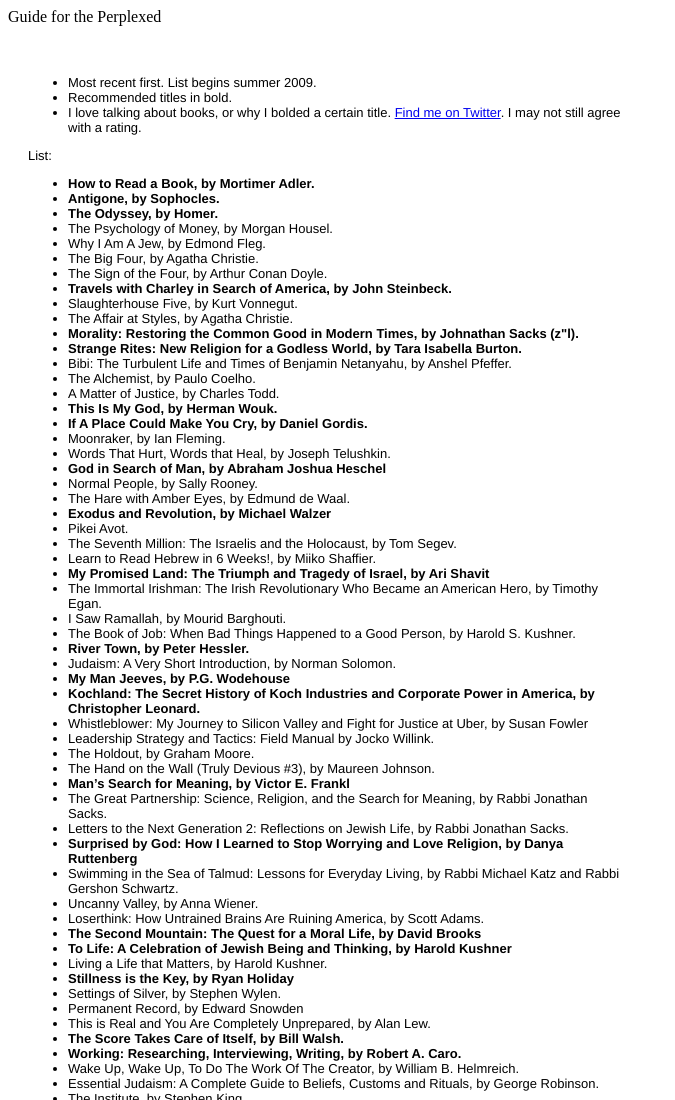
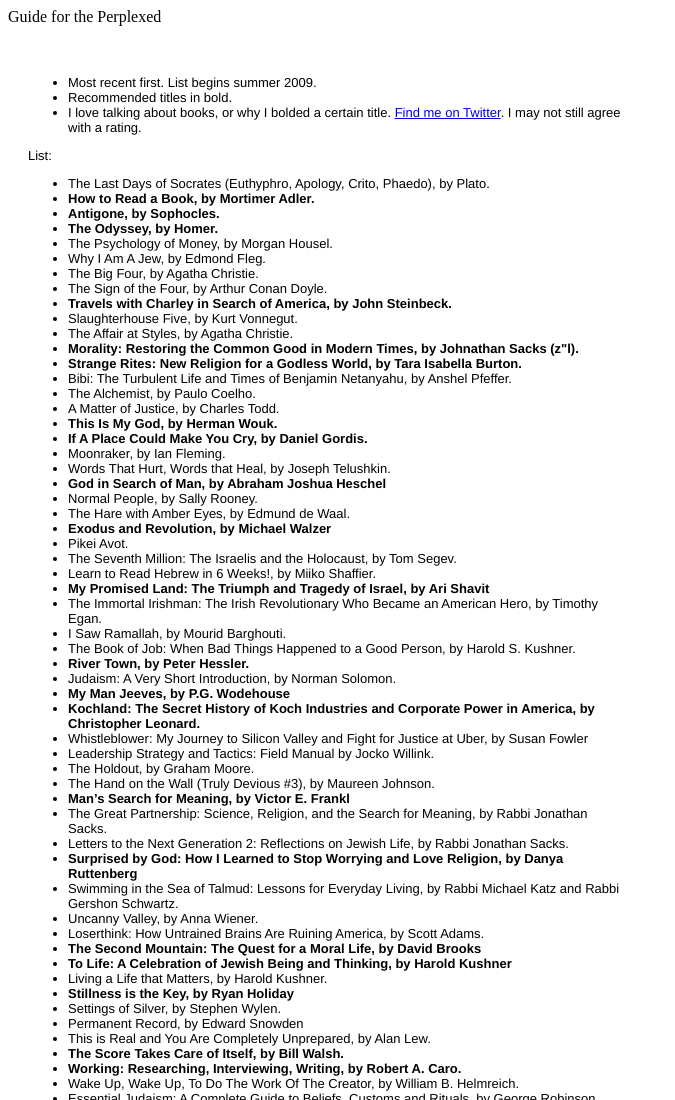
Before and after one commit to tommycollison/tommycollison.github.io, a plain HTML site: page books.html in a window 1280 px wide. Shown: the top 1100 px of the page, without its empty margins (0-675 px from the left). Drawn offline with Linux system fonts and the light colour scheme.

Commit message:
adds plato

```diff
--- a/books.html
+++ b/books.html
@@ -24,6 +24,7 @@
 </ul>
   List:
 <ul>
+	<li>The Last Days of Socrates (Euthyphro, Apology, Crito, Phaedo), by Plato.</li>
 	<li><b>How to Read a Book, by Mortimer Adler.</b></li>
 	<li><b>Antigone, by Sophocles.</b></li>
 	<li><b>The Odyssey, by Homer.</b></li>
```
